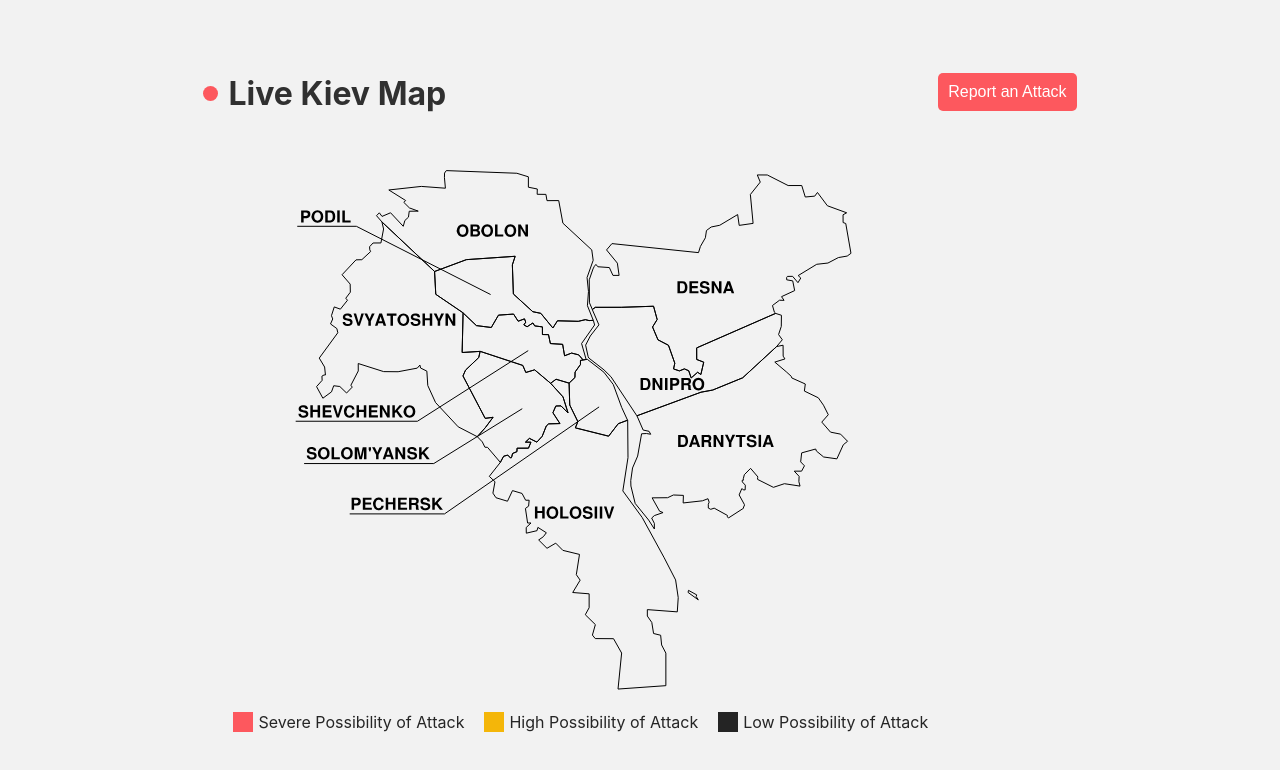
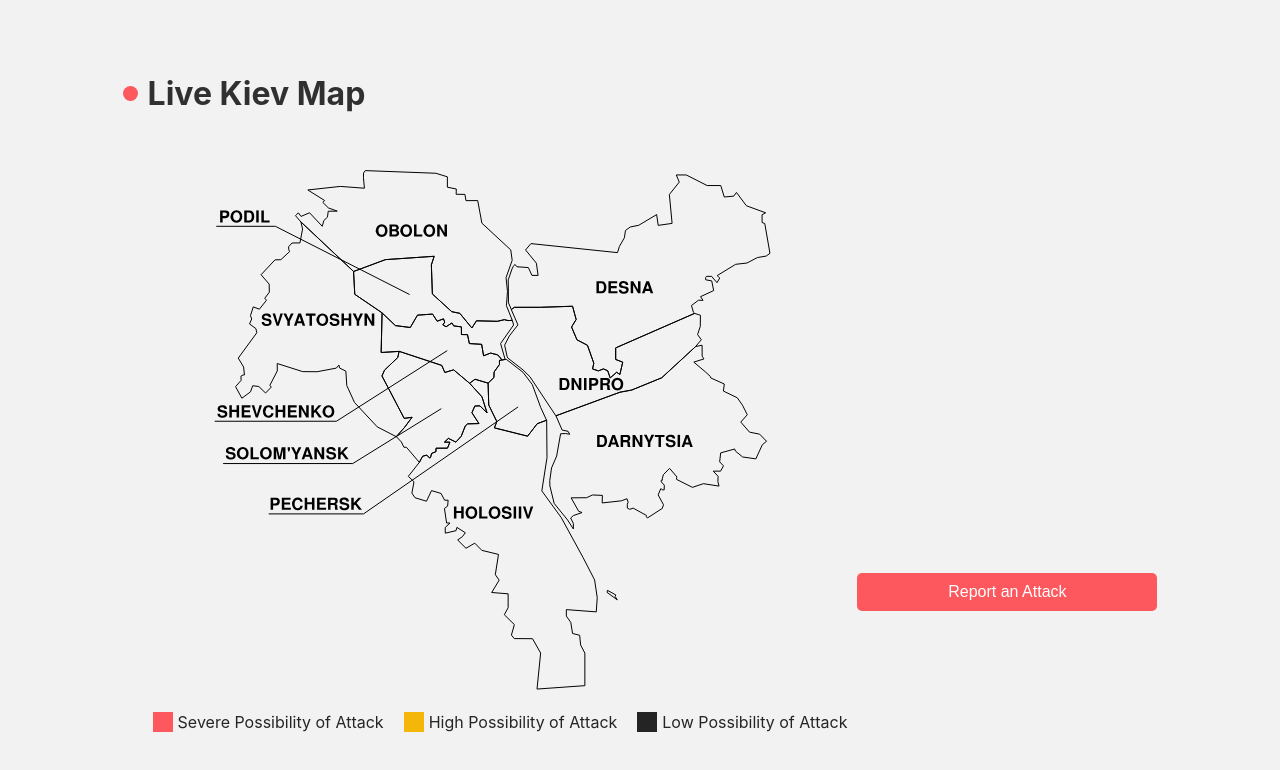
Before and after one commit to Enzo2806/KievBombNotify, a React (Create React App) app in the folder frontend/kievbombnotify-frontend/: page /map in a window 1280 px wide. Shown: the top 770 px of the page. Built offline with nearby package versions, Linux system fonts and the light colour scheme.

Commit message:
install bootstrap for style

```diff
--- a/frontend/kievbombnotify-frontend/src/pages/MapPage.css
+++ b/frontend/kievbombnotify-frontend/src/pages/MapPage.css
@@ -1,11 +1,11 @@
-.map-title{
+.map-title {
     /* ELements are horizontally stacked */
     display: flex;
     /* Elements are vertically centered */
     align-items: center;
 }
 
-.title{
+.title {
     color: #303030;
     display: flex;
     justify-content: baseline;
@@ -41,7 +41,7 @@ margin-right: 5px;
     margin-left: 20px;
 }
 
-.report-button{
+.report-button {
     background-color: #FD585E;
     color: white;
     border: none;
@@ -52,3 +52,8 @@ margin-left: 20px;
     cursor: pointer;
     width: 100%;
 }
+
+.district-status {
+    width: 300px;
+    height: 500px;
+}
--- a/frontend/kievbombnotify-frontend/src/pages/MapPage.js
+++ b/frontend/kievbombnotify-frontend/src/pages/MapPage.js
@@ -6,14 +6,14 @@ import { useNavigate } from 'react-router-dom';
 
 export function MapPage(props) {
     const navigate = useNavigate();
-    const handleReportPress = (e) =>{
+    const handleReportPress = (e) => {
         e.preventDefault();
         navigate('/report');
     }
 
 
     return (
-        <div style={{display: 'flex'}}>
+        <div style={{ display: 'flex' }}>
             <div>
                 <div className='map-title'>
                     <div id="circle"></div>
@@ -35,14 +35,19 @@ export function MapPage(props) {
                     </div>
                 </div>
             </div>
+            <div className="col report-container">
+                <div className="district-status row">
 
+                </div>
                 <div>
                     <div>
-                    <button className='report-button' onClick={handleReportPress}>
+                        <button className='report-button row' onClick={handleReportPress}>
                             Report an Attack
                         </button>
                     </div>
                 </div>
             </div>
+
+        </div>
     );
 }
```
Also changed, not shown: 1 other file (tests, documents, lock files or other folders). Lines whose indentation alone changed are shown as unchanged.
